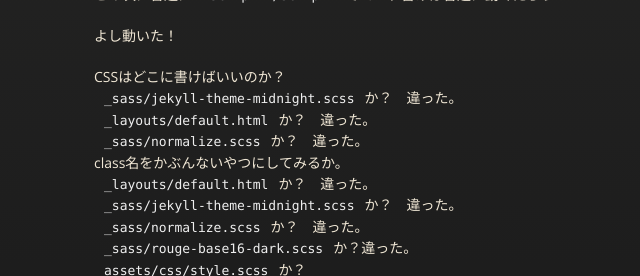
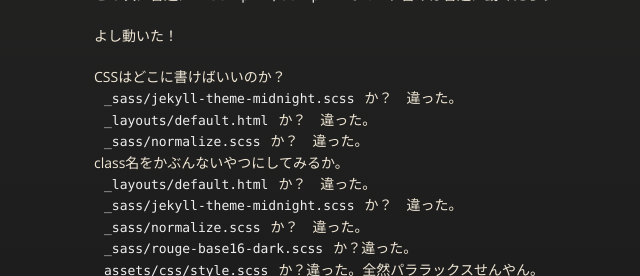
Before and after one commit to gyaaaaaaaaaaaa/200128_parallax.github.io, a Jekyll site: the page built from index.md, in a window 1280 px wide and 900 px high, scrolled down 570 px, cut to the strip 0-276 px from the top of the window. Shown: the whole strip, without its empty margins (221-861 px from the left). Built offline with Jekyll 4.4.1, drawn with Linux system fonts in a browser that asks for light colours; our own code applies the rules of GitHub Pages for plain Markdown files.

Commit message:
Update index.md

```diff
--- a/index.md
+++ b/index.md
@@ -22,7 +22,7 @@ class名をかぶんないやつにしてみるか。
 `_sass/jekyll-theme-midnight.scss`か？　違った。
 `_sass/normalize.scss`か？　違った。
 `_sass/rouge-base16-dark.scss`か？違った。
-`assets/css/style.scss`か？
+`assets/css/style.scss`か？違った。全然パララックスせんやん。
 
 <img src="attach:pokemon-sword-shield-20bp-serialcode-aikotoba-series2-2.jpg" width="200">
 
```
